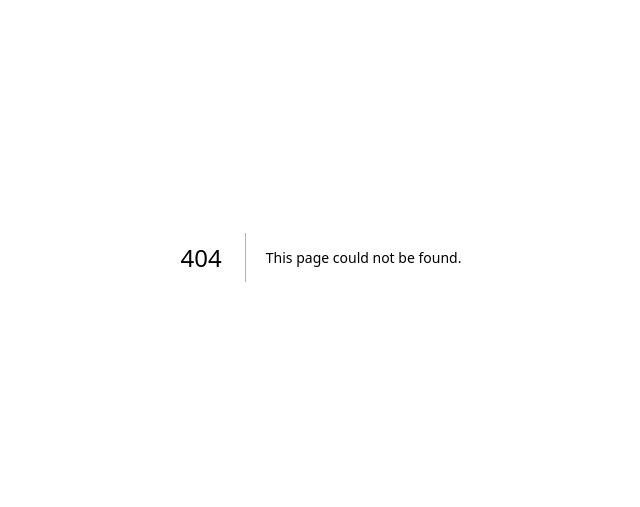
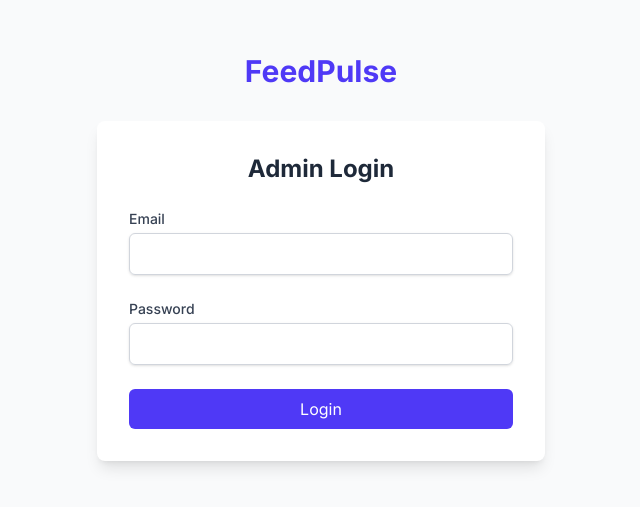
Before and after one commit to Sandul17/Feed_Pulse, a Next.js app in the folder frontend/: page /login in a window 1280 px wide. Before the commit this address had no page. Shown: the part 143-650 px from the top of the page, without its empty margins (319-959 px from the left). Built offline with nearby package versions, Linux system fonts and the light colour scheme.

Commit message:
Add login page component

```diff
--- /dev/null
+++ b/frontend/src/app/login/page.tsx
@@ -0,0 +1,17 @@
+import LoginForm from '@/components/LoginForm';
+import Link from 'next/link';
+
+export default function LoginPage() {
+  return (
+    <main className="min-h-screen bg-gray-50 flex items-center justify-center py-12 px-4 sm:px-6 lg:px-8">
+      <div className="max-w-md w-full space-y-8">
+        <div>
+          <Link href="/" className="flex justify-center">
+            <h1 className="text-3xl font-bold text-indigo-600">FeedPulse</h1>
+          </Link>
+        </div>
+        <LoginForm />
+      </div>
+    </main>
+  );
+}
```
